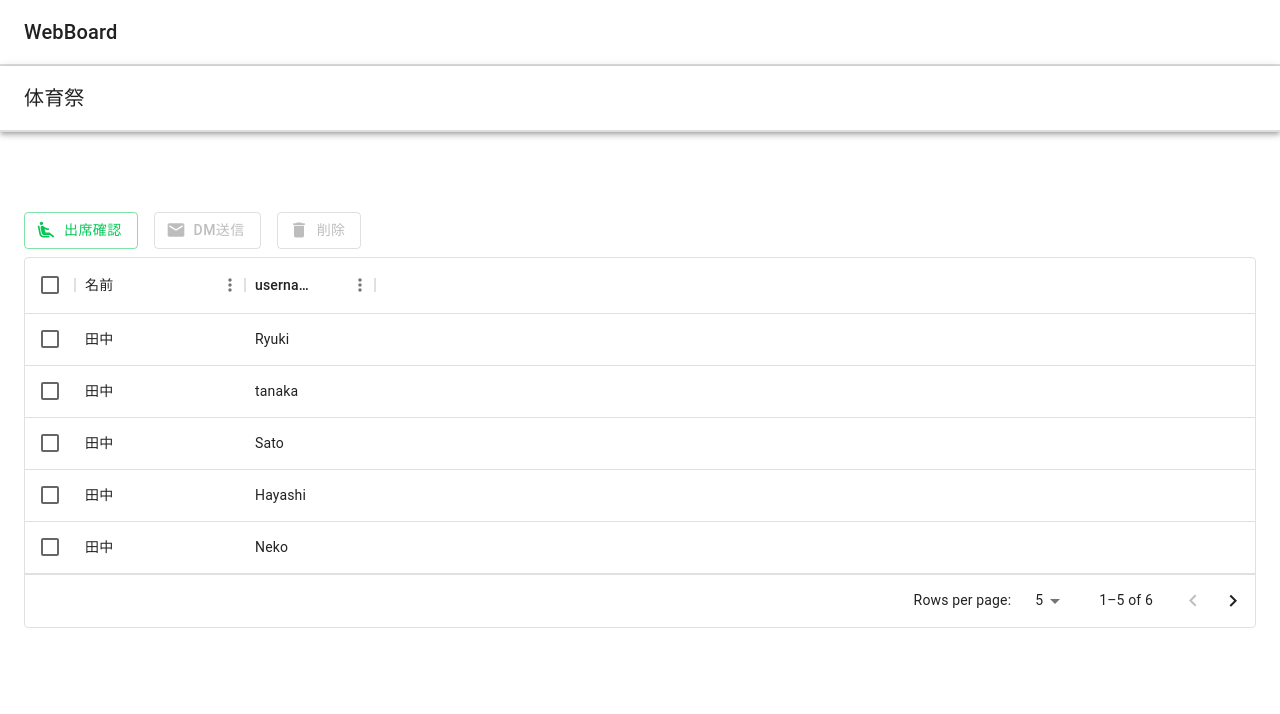
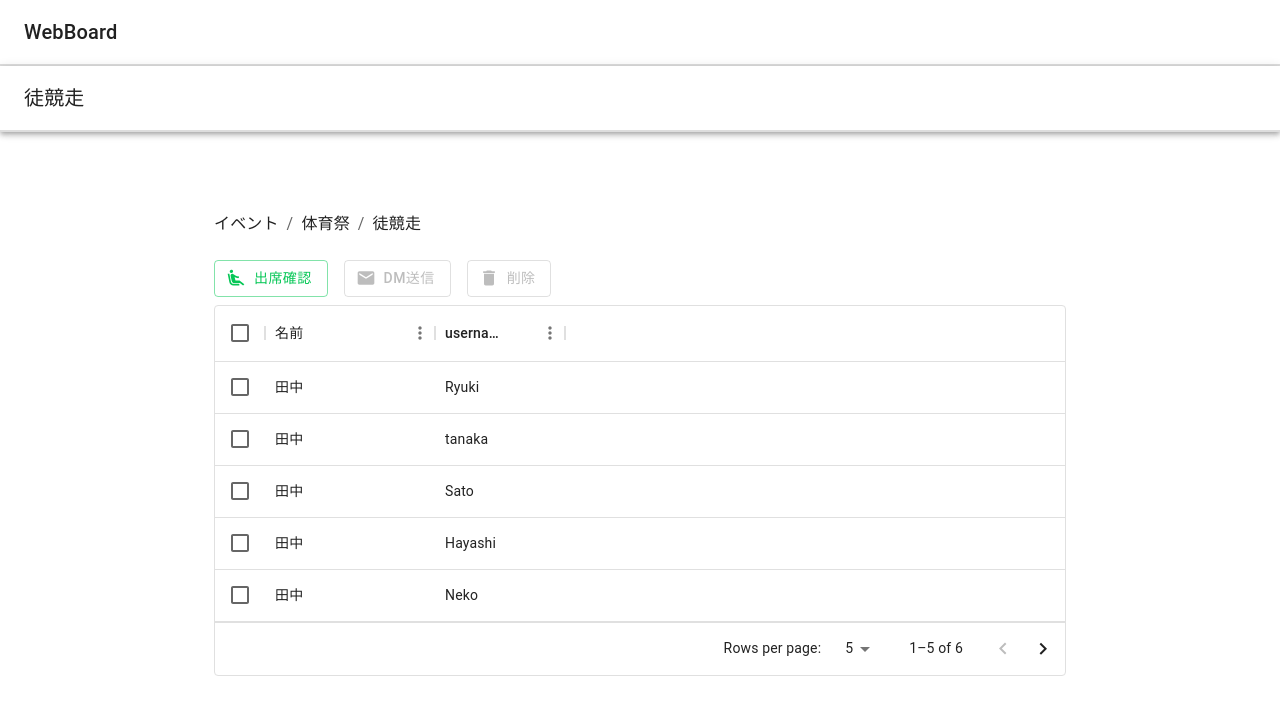
Before and after one commit to naka520/hazimete_mosafrontend, a React (Create React App) app: page /Administrator/1/1 in a window 1280 px wide. Shown: the top 714 px of the page. Built offline with nearby package versions, Linux system fonts and the light colour scheme; no server answers; sample sign-in values are in the browser's storage.

Commit message:
パンくずリストを付けた

```diff
--- a/src/Administrator/Board.tsx
+++ b/src/Administrator/Board.tsx
@@ -20,6 +20,8 @@ import Chip from "@mui/material/Chip";
 import { GridRowId } from "@mui/x-data-grid";
 import { useEffect, useState } from "react";
 import { Navigate } from "react-router-dom";
+import Breadcrumbs from "@mui/material/Breadcrumbs";
+import { Link } from "react-router-dom";
 
 declare module "@mui/material/styles" {
   interface Palette {
@@ -121,13 +123,27 @@ function Board() {
       <SubHeader title="体育祭" />
       <React.Fragment>
         <CssBaseline />
-        <Container maxWidth="xl">
+        <Container maxWidth="md">
           <Box
             sx={{
               display: "flex",
               justifyContent: "center",
               alignItems: "center",
               minHeight: "10vh",
+            }}
+          ></Box>
+          <Breadcrumbs aria-label="breadcrumb">
+            <Typography color="text.primary">
+              <Link to="/Administrator">イベント</Link>
+            </Typography>
+            <Typography color="text.primary">体育祭</Typography>
+          </Breadcrumbs>
+          <Box
+            sx={{
+              display: "flex",
+              justifyContent: "center",
+              alignItems: "center",
+              minHeight: "3vh",
             }}
           ></Box>
           <Stack direction="row" spacing={2}>
--- a/src/Administrator/Subboard.tsx
+++ b/src/Administrator/Subboard.tsx
@@ -19,6 +19,8 @@ import { ThemeProvider, createTheme } from "@mui/material/styles";
 import { GridRowId } from "@mui/x-data-grid";
 import { useEffect, useState } from "react";
 import { Navigate } from "react-router-dom";
+import Breadcrumbs from "@mui/material/Breadcrumbs";
+import { Link } from "react-router-dom";
 
 declare module "@mui/material/styles" {
   interface Palette {
@@ -119,16 +121,33 @@ function Subboard() {
   return (
     <div style={{ height: 400, width: "100%" }}>
       <Header />
-      <SubHeader title="体育祭" />
+      <SubHeader title="徒競走" />
       <React.Fragment>
         <CssBaseline />
-        <Container maxWidth="xl">
+        <Container maxWidth="md">
           <Box
             sx={{
               display: "flex",
               justifyContent: "center",
               alignItems: "center",
               minHeight: "10vh",
+            }}
+          ></Box>
+          <Breadcrumbs aria-label="breadcrumb">
+            <Typography color="text.primary">
+              <Link to="/Administrator">イベント</Link>
+            </Typography>
+            <Typography color="text.primary">
+              <Link to="/Administrator/a">体育祭</Link>
+            </Typography>
+            <Typography color="text.primary">徒競走</Typography>
+          </Breadcrumbs>
+          <Box
+            sx={{
+              display: "flex",
+              justifyContent: "center",
+              alignItems: "center",
+              minHeight: "3vh",
             }}
           ></Box>
           <Stack direction="row" spacing={2}>
--- a/src/administrator.tsx
+++ b/src/administrator.tsx
@@ -18,6 +18,7 @@ import Chip from "@mui/material/Chip";
 import { GridRowId } from "@mui/x-data-grid";
 import { useEffect, useState } from "react";
 import { Navigate } from "react-router-dom";
+import Breadcrumbs from "@mui/material/Breadcrumbs";
 
 declare module "@mui/material/styles" {
   interface Palette {
@@ -118,13 +119,24 @@ function Administrator() {
       <SubHeader title="イベント一覧" />
       <React.Fragment>
         <CssBaseline />
-        <Container maxWidth="xl">
+        <Container maxWidth="md">
           <Box
             sx={{
               display: "flex",
               justifyContent: "center",
               alignItems: "center",
               minHeight: "10vh",
+            }}
+          ></Box>
+          <Breadcrumbs aria-label="breadcrumb">
+            <Typography color="text.primary">イベント</Typography>
+          </Breadcrumbs>
+          <Box
+            sx={{
+              display: "flex",
+              justifyContent: "center",
+              alignItems: "center",
+              minHeight: "3vh",
             }}
           ></Box>
           <Stack direction="row" spacing={2}>
```
